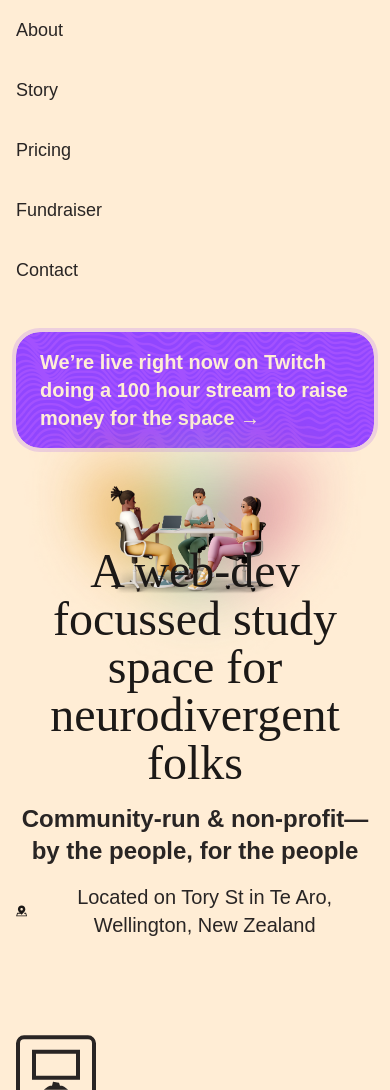
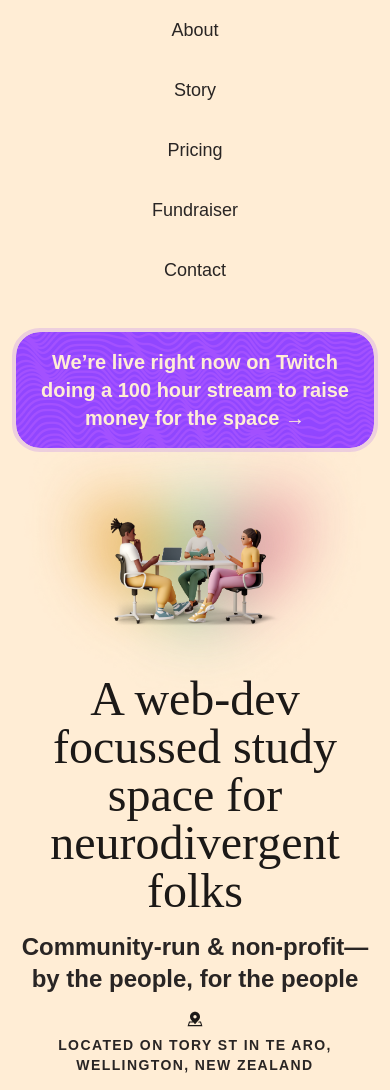
Before and after one commit to coppinger/aroreretini-community, an Astro site: page / in a window 390 px wide. Shown: the part 71-1161 px from the top of the page. Built offline with nearby package versions, Linux system fonts and the light colour scheme; Astro itself is replaced by a stand-in of ours; a web font is replaced by a local one.

Commit message:
fix a few things

```diff
--- a/src/pages/index.astro
+++ b/src/pages/index.astro
@@ -16,12 +16,14 @@
         <meta name="generator" content={Astro.generator} />
         <title>Aroreretini Study Space</title>
     </head>
-    <body class="bg-orange-100 font-satoshi text-xl font-medium text-stone-800">
+    <body
+        class="bg-orange-100 font-satoshi text-xl font-medium text-stone-800 scroll-smooth"
+    >
         <div
             class="px-4 md:px-8 flex flex-col max-w-screen-xl mx-auto items-center"
         >
             <header
-                class="flex flex-col md:flex-row gap-8 md:gap-0 justify-between w-full py-8"
+                class="flex flex-col md:flex-row gap-8 md:gap-0 items-center justify-center md:justify-between w-full py-8"
             >
                 <svg
                     width="162"
@@ -39,7 +41,7 @@
                         {
                             menuItems.map((menuItem) => {
                                 return (
-                                    <li class="text-lg font-medium">
+                                    <li class="text-lg font-medium text-center md:text-left">
                                         <a href={`#${menuItem}`}>{menuItem}</a>
                                     </li>
                                 );
@@ -51,7 +53,7 @@
             <a
                 href="https://twitch.tv/thecoppinger"
                 target="_blank"
-                class="flex gap-4 bg-[#9146FF] w-fit px-6 py-4 rounded-3xl font-bold text-white mt-4 outline-4 outline-[#EDCFDD] outline bg-twitch-pattern bg-blend-overlay"
+                class="flex gap-4 bg-[#9146FF] w-fit px-6 py-4 rounded-3xl font-bold text-white mb-8 md:mb-0 mt-4 outline-4 outline-[#EDCFDD] outline bg-twitch-pattern bg-blend-overlay text-center md:text-left"
             >
                 <div class="hidden lg:block">
                     <svg
@@ -77,7 +79,7 @@
                         <Image src={cover} />
                     </div>
                     <div
-                        class="flex flex-col gap-4 text-center max-w-3xl mx-auto -mt-32"
+                        class="flex flex-col gap-4 text-center max-w-3xl mx-auto -mt-8 md:-mt-32"
                     >
                         <h1>
                             A web-dev focussed study space for neurodivergent
@@ -87,7 +89,9 @@
                             Community-run & non-profit—by the people, for the
                             people
                         </h2>
-                        <div class="flex gap-2 justify-center items-center">
+                        <div
+                            class="flex flex-col md:flex-row gap-2 justify-center items-center"
+                        >
                             <svg
                                 width="16"
                                 height="16"
@@ -99,11 +103,10 @@
                                     d="M8.5 0.863525C5.39344 0.863525 2.875 3.38196 2.875 6.48853C2.875 7.89509 3.39272 9.17964 4.24585 10.1659L5.75403 11.801H1.78857L0.154053 17.1135H16.8459L15.2114 11.801H12.875L11.9375 13.051H14.2886L15.1541 15.8635H1.84595L2.71143 13.051H6.90698L8.5 14.7777L12.7542 10.1659C13.6073 9.17964 14.125 7.89509 14.125 6.48853C14.125 3.38196 11.6066 0.863525 8.5 0.863525ZM8.5 4.61353C9.53562 4.61353 10.375 5.4529 10.375 6.48853C10.375 7.52415 9.53562 8.36353 8.5 8.36353C7.46438 8.36353 6.625 7.52415 6.625 6.48853C6.625 5.4529 7.46438 4.61353 8.5 4.61353Z"
                                     fill="#1C1917"></path>
                             </svg>
-
-                            <p>
+                            <h5>
                                 Located on Tory St in Te Aro, Wellington, New
                                 Zealand
-                            </p>
+                            </h5>
                         </div>
                     </div>
                     <div class="flex flex-col md:flex-row gap-16 mt-24">
@@ -279,7 +282,7 @@
                                     the moment, but want a place to study, we’ll
                                     do our best to accommodate you—
                                     <a
-                                        href="#contact"
+                                        href="#Contact"
                                         class="underline underline-offset-2 hover:underline-offset-4 transition-all duration-150"
                                         >just reach out.</a
                                     >
```
